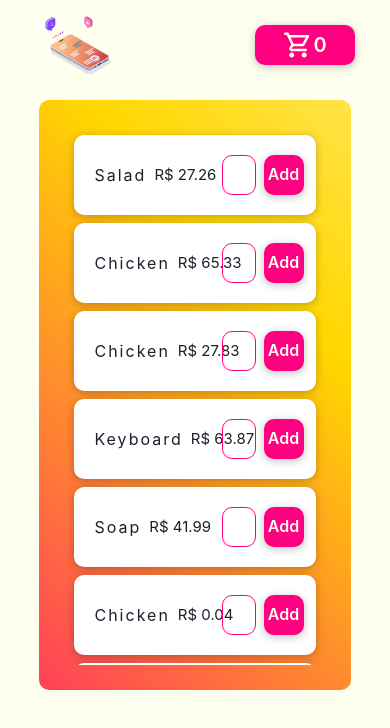
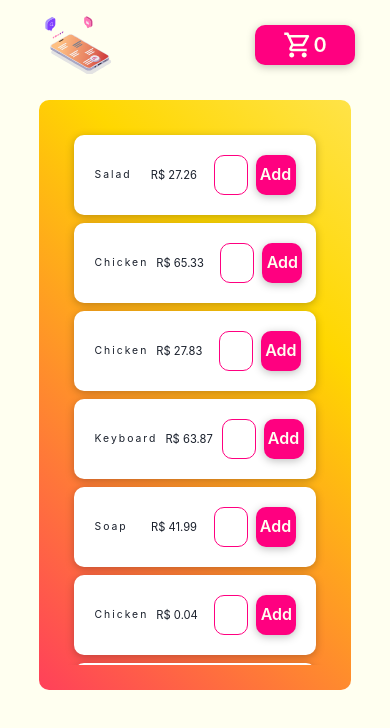
Before and after one commit to CibeleMartins/carrinho-compras, a React (Create React App) app: page / in a window 390 px wide. Shown: the top 728 px of the page. Built offline with nearby package versions, Linux system fonts and the light colour scheme.

Commit message:
📱 feat: ajustando alguns detalhes de responsividade

```diff
--- a/src/components/ProductsList/Product/Product.jsx
+++ b/src/components/ProductsList/Product/Product.jsx
@@ -18,11 +18,11 @@ const Product = ({ nameProduct, productPrice, sendProductForCart }) => {
       justifyContent="space-between"
     >
       <HStack w="55%" justifyContent="space-between">
-        <Text whiteSpace="nowrap" letterSpacing={2} >{nameProduct}</Text>
-        <Text whiteSpace="nowrap"  fontSize={15}>{productPrice}</Text>
+        <Text  whiteSpace="nowrap" letterSpacing={2} fontSize={['65%', 15, 15, 15, 15,15]} >{nameProduct}</Text>
+        <Text whiteSpace="nowrap"  fontSize={['70%', 15, 15, 15, 15,15]}>{productPrice}</Text>
       </HStack>
 
-      <HStack justifyContent="flex-end" w="45%">
+      <HStack justifyContent="flex-end" w={"45%"}>
         <Input
           ref={refInput}
           min="0"
```
